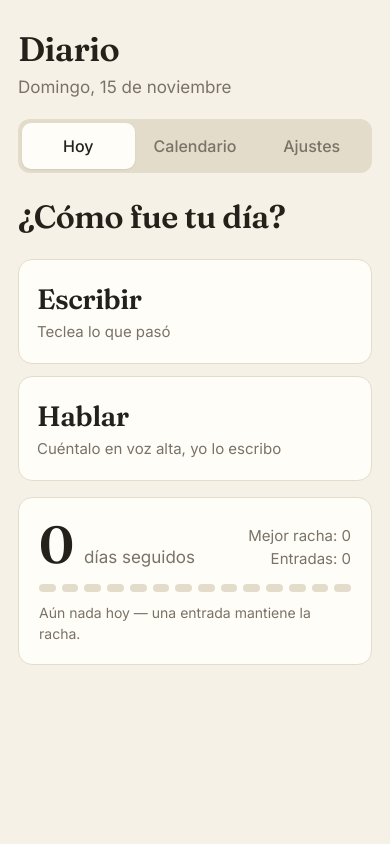
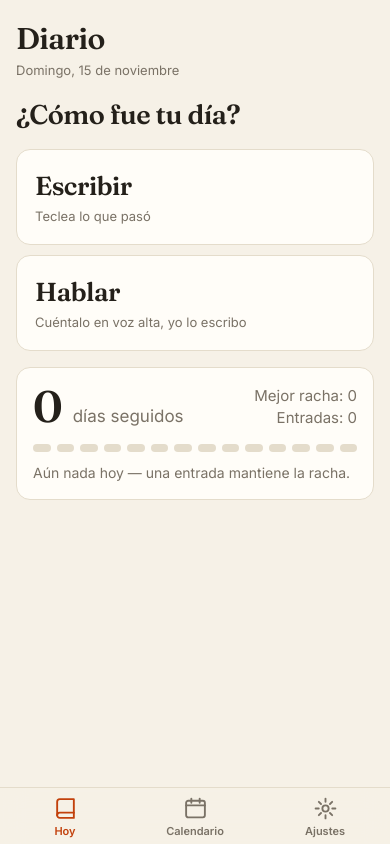
Before and after one commit to Trekssssss/Diario, a website: page index.html in a window 390 px wide. Both pictures are taken after a click on the tab "Hoy". Drawn offline with nearby package versions, Linux system fonts and the light colour scheme.

Commit message:
Optimize UI for iPhone: bottom tab bar, keyboard-aware layout, phone type scale
- Navigation moved to a fixed bottom tab bar with icons (Hoy / Calendario / Ajustes), reachable by thumb
- Tab bar hides while the keyboard is open so writing uses the full screen
- Export bar now sits just above the tab bar instead of overlapping it; body padding adjusts so cards stay clear
- Tightened type scale, spacing and touch targets at <=480px; inputs stay >=16px to stop iOS zoom-on-focus
- Safe-area insets handled for the tab bar and home indicator

Co-Authored-By: Claude Opus 4.8 <noreply@anthropic.com>
Claude-Session: https://claude.ai/code/session_01CWMuzEYY1Hf4Qp7QQGZxdq

```diff
--- a/app.js
+++ b/app.js
@@ -178,6 +178,9 @@
     save();
     updateWordCount();
   });
+  // While the keyboard is open, hide the bottom tab bar so the whole screen is for writing.
+  entryEl.addEventListener("focus", function () { document.body.classList.add("kbd"); });
+  entryEl.addEventListener("blur", function () { document.body.classList.remove("kbd"); });
   function updateWordCount() {
     var n = countWords(entryEl.value);
     $("wordcount").textContent = n + (n === 1 ? " palabra" : " palabras");
@@ -653,8 +656,12 @@
     btn.textContent = n ? "Añadir " + n + (n === 1 ? " tarjeta" : " tarjetas") + " a Anki" : "Ninguna tarjeta seleccionada";
     if (entry.exportedAt) btn.textContent += " ✓";
     bar.classList.remove("hidden");
+    document.body.classList.add("exporting"); // extra bottom padding so cards clear the bar
   }
-  function hideExportBar() { if (bar) bar.classList.add("hidden"); }
+  function hideExportBar() {
+    if (bar) bar.classList.add("hidden");
+    document.body.classList.remove("exporting");
+  }
 
   function markExported(entry) {
     entry.exportedAt = Date.now();
--- a/index.html
+++ b/index.html
@@ -23,12 +23,6 @@
     </div>
     <div class="streak" id="streak" title="Días seguidos"></div>
   </header>
-
-  <nav class="tabs" role="tablist">
-    <button class="tab active" data-view="today" role="tab">Hoy</button>
-    <button class="tab" data-view="calendar" role="tab">Calendario</button>
-    <button class="tab" data-view="settings" role="tab">Ajustes</button>
-  </nav>
 
   <main>
     <!-- TODAY: home (two doors + streak) or the entry flow -->
@@ -159,6 +153,23 @@
     </section>
   </main>
 
+  <nav class="tabbar" role="tablist">
+    <div class="tabbar-inner">
+      <button class="tab active" data-view="today" role="tab" aria-label="Hoy">
+        <svg class="ti" viewBox="0 0 24 24" aria-hidden="true"><path d="M6.5 3H20v18H6.5A2.5 2.5 0 0 1 4 18.5v-13A2.5 2.5 0 0 1 6.5 3z"/><path d="M4 18.5A2.5 2.5 0 0 1 6.5 16H20"/></svg>
+        <span>Hoy</span>
+      </button>
+      <button class="tab" data-view="calendar" role="tab" aria-label="Calendario">
+        <svg class="ti" viewBox="0 0 24 24" aria-hidden="true"><rect x="3" y="4.5" width="18" height="16" rx="2"/><path d="M3 9h18M8 2.5v4M16 2.5v4"/></svg>
+        <span>Calendario</span>
+      </button>
+      <button class="tab" data-view="settings" role="tab" aria-label="Ajustes">
+        <svg class="ti" viewBox="0 0 24 24" aria-hidden="true"><circle cx="12" cy="12" r="3"/><path d="M12 2.5v3M12 18.5v3M21.5 12h-3M5.5 12h-3M18.4 5.6l-2.1 2.1M7.7 16.3l-2.1 2.1M18.4 18.4l-2.1-2.1M7.7 7.7 5.6 5.6"/></svg>
+        <span>Ajustes</span>
+      </button>
+    </div>
+  </nav>
+
   <script src="https://cdn.jsdelivr.net/npm/sql.js@1.10.3/dist/sql-wasm.js" defer></script>
   <script src="https://cdn.jsdelivr.net/npm/jszip@3.10.1/dist/jszip.min.js" defer></script>
   <script src="apkg.js" defer></script>
--- a/styles.css
+++ b/styles.css
@@ -11,6 +11,7 @@
   --bad: #b42318;
   --bad-soft: #fde4e1;
   --radius: 14px;
+  --tabbar-h: calc(58px + env(safe-area-inset-bottom));
   --serif: "Source Serif 4", Georgia, serif;
   --display: "Fraunces", Georgia, serif;
   --sans: "Inter", -apple-system, system-ui, sans-serif;
@@ -28,7 +29,7 @@ html, body { margin: 0; background: var(--paper); color: var(--ink); }
 body {
   font-family: var(--sans); font-size: 17px; line-height: 1.5;
   max-width: 820px; margin: 0 auto;
-  padding: max(16px, env(safe-area-inset-top)) 18px calc(110px + env(safe-area-inset-bottom));
+  padding: max(14px, env(safe-area-inset-top)) 16px calc(var(--tabbar-h) + 16px);
   -webkit-text-size-adjust: 100%;
 }
 .hidden { display: none !important; }
@@ -40,13 +41,26 @@ body {
 .date { margin: 0; color: var(--muted); }
 .streak { font-family: var(--display); font-size: 20px; color: var(--accent); }
 
-/* tabs */
-.tabs { display: flex; gap: 4px; background: var(--line); padding: 4px; border-radius: 12px; margin-bottom: 20px; }
+/* bottom tab bar — thumb-reachable, the main navigation on iPhone */
+.tabbar {
+  position: fixed; left: 0; right: 0; bottom: 0; z-index: 20;
+  background: color-mix(in srgb, var(--paper) 92%, transparent);
+  -webkit-backdrop-filter: blur(12px); backdrop-filter: blur(12px);
+  border-top: 1px solid var(--line);
+  padding-bottom: env(safe-area-inset-bottom);
+  transition: transform .2s ease;
+}
+.tabbar-inner { max-width: 560px; margin: 0 auto; display: flex; }
 .tab {
-  flex: 1; border: 0; background: transparent; padding: 10px; border-radius: 9px;
-  font: 500 16px var(--sans); color: var(--muted); cursor: pointer;
+  flex: 1; display: flex; flex-direction: column; align-items: center; gap: 3px;
+  border: 0; background: transparent; color: var(--muted);
+  font: 600 11px var(--sans); padding: 8px 4px 6px; min-height: 56px;
+  border-radius: 0; cursor: pointer; -webkit-tap-highlight-color: transparent;
 }
-.tab.active { background: var(--card); color: var(--ink); box-shadow: 0 1px 2px rgba(0,0,0,.08); }
+.tab .ti { width: 25px; height: 25px; stroke: currentColor; fill: none; stroke-width: 1.8; stroke-linecap: round; stroke-linejoin: round; }
+.tab.active { color: var(--accent); }
+/* hide the bar while the keyboard is up, so writing gets the whole screen */
+body.kbd .tabbar { transform: translateY(110%); }
 .view { display: none; }
 .view.active { display: block; }
 
@@ -130,13 +144,13 @@ code { font-size: 14px; background: var(--line); padding: 1px 5px; border-radius
 
 /* sticky export bar */
 .exportbar {
-  position: fixed; left: 0; right: 0; bottom: 0; z-index: 10;
-  background: color-mix(in srgb, var(--paper) 92%, transparent);
+  position: fixed; left: 0; right: 0; bottom: var(--tabbar-h); z-index: 10;
+  background: color-mix(in srgb, var(--paper) 94%, transparent);
   backdrop-filter: blur(10px); -webkit-backdrop-filter: blur(10px);
   border-top: 1px solid var(--line);
-  padding: 12px 18px calc(12px + env(safe-area-inset-bottom));
+  padding: 12px 16px;
 }
-.exportbar .inner { max-width: 820px; margin: 0 auto; display: flex; gap: 10px; align-items: center; }
+.exportbar .inner { max-width: 560px; margin: 0 auto; display: flex; gap: 10px; align-items: center; }
 .exportbar .primary { flex: 1; font-size: 17px; }
 .exportbar a { color: var(--muted); font-size: 14px; white-space: nowrap; }
 .done { color: var(--good); font-weight: 600; }
@@ -263,3 +277,29 @@ code { font-size: 14px; background: var(--line); padding: 1px 5px; border-radius
   .door { padding: 22px 18px; }
   .door-word { font-size: 28px; }
 }
+
+/* keep content clear of the export bar (which sits above the tab bar) */
+body.exporting { padding-bottom: calc(var(--tabbar-h) + 96px); }
+
+/* iPhone: tighter type and spacing for a ~390px screen */
+@media (max-width: 480px) {
+  .top { margin: 2px 0 14px; align-items: center; }
+  .brand h1 { font-size: 30px; }
+  .date { font-size: 13px; }
+  .streak { font-size: 15px; }
+  .home-q { font-size: 27px; margin: 6px 0 14px; }
+  .doors { gap: 10px; }
+  .door { padding: 20px 18px; }
+  .door-word { font-size: 26px; }
+  .door-sub { font-size: 13px; }
+  .sb-num { font-size: 44px; }
+  #entry { min-height: 42vh; font-size: 19px; padding: 18px; }
+  .panel { padding: 16px; }
+  .panel h2 { font-size: 20px; }
+  .corrected, .summary { font-size: 18px; }
+  .stepper { gap: 6px; }
+  .step { font-size: 13px; padding: 9px 4px; }
+  .step .n { width: 21px; height: 21px; font-size: 12px; }
+  .micpanel { padding: 14px; gap: 14px; }
+  .mistake .pair { font-size: 17px; }
+}
```
